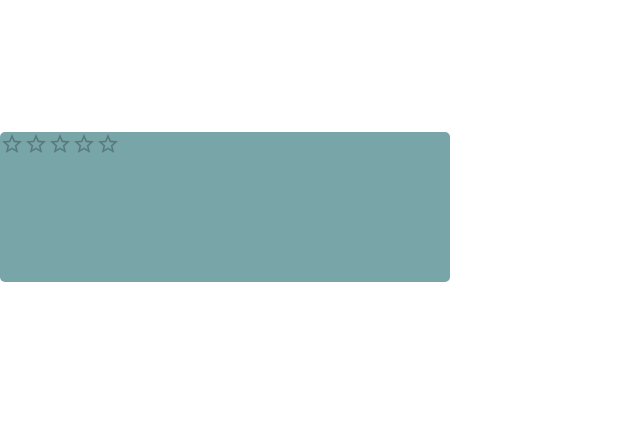
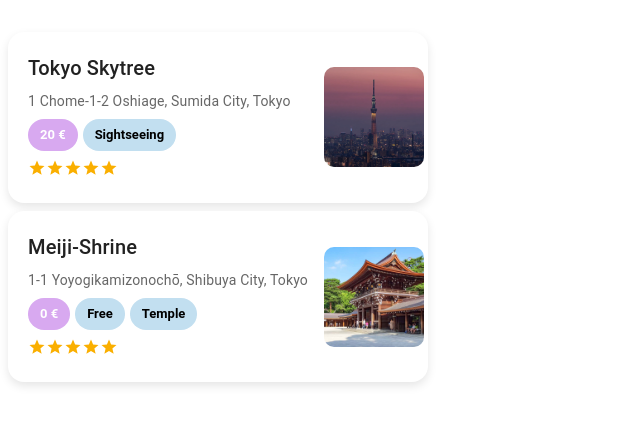
Before and after one commit to bunki1224/Softwareengineering-Projekt, a React (Vite) app in the folder TripAhead/: page / in a window 1280 px wide. Shown: the part 193-618 px from the top of the page, without its empty margins (0-640 px from the left). Built offline with nearby package versions, Linux system fonts and the light colour scheme.

Commit message:
upload of images for the Activities
upload of images for the Activities

```diff
--- a/TripAhead/src/App.jsx
+++ b/TripAhead/src/App.jsx
@@ -6,7 +6,26 @@
 
   return (
 	<>
-<Activity/>
+<Activity
+  title="Tokyo Skytree"
+  address="1 Chome-1-2 Oshiage, Sumida City, Tokyo"
+  price={20}
+  tags={['Sightseeing']}
+  rating={5}
+  image="./bilder/Skytree.png"
+/>
+
+<Activity
+  title="Meiji-Shrine"
+  address="1-1 Yoyogikamizonochō, Shibuya City, Tokyo"
+  price={0}
+  tags={['Free', 'Temple']}
+  rating={4.5}
+  image="./bilder/Meiji.jpg"
+/>
+
+
+
   </>
 )
 }
--- a/TripAhead/src/components/Activity.jsx
+++ b/TripAhead/src/components/Activity.jsx
@@ -1,11 +1,72 @@
-import CustomRating from "./CustomRating";
+import React from 'react';
+import { Card, CardContent, Typography, Chip, Box, Rating } from '@mui/material';
+import { styled } from '@mui/system';
 
-export default function Activity(){
-    return (
-        <>
-        <div style={{ borderRadius: '5px', backgroundColor: '#78A5A7', width: '450px', height: '150px'}}>
-        <CustomRating/>
-        </div>
-        </>
-    );
-}
+const ActivityCard = styled(Card)(({ theme }) => ({
+  display: 'flex',
+  justifyContent: 'space-between',
+  alignItems: 'center',
+  padding: theme.spacing(0.5),
+  margin: theme.spacing(1),
+  borderRadius: theme.spacing(2),
+  boxShadow: '0px 4px 10px rgba(0, 0, 0, 0.1)',
+}));
+
+const Thumbnail = styled('img')({
+  width: 100,
+  height: 100,
+  borderRadius: '10%',
+  objectFit: 'cover',
+});
+
+const PriceBadge = styled(Chip)({
+  backgroundColor: '#d8a9f0',
+  color: 'white',
+  fontWeight: 'bold',
+  marginRight: '5px',
+});
+
+const TagChip = styled(Chip)({
+  backgroundColor: '#c2dff0',
+  color: 'black',
+  fontWeight: 'bold',
+  marginRight: '5px',
+});
+
+const Activity = ({ title, address, price, tags, rating, image }) => {
+  return (
+	<ActivityCard>
+  	<CardContent sx={{ flex: 1 }}>
+    	{/* Title */}
+    	<Typography variant="h6" component="div" gutterBottom>
+      	{title}
+    	</Typography>
+
+    	{/* Address */}
+    	<Typography variant="body2" color="textSecondary">
+      	{address}
+    	</Typography>
+
+    	{/* Price and Tags */}
+    	<Box sx={{ display: 'flex', alignItems: 'center', mt: 1 }}>
+      	<PriceBadge label={`${price} €`} />
+
+      	{/* Render each tag as a Chip */}
+      	{tags.map((tag) => (
+        	<TagChip key={tag} label={tag} />
+      	))}
+    	</Box>
+
+    	{/* Rating */}
+    	<Box sx={{ mt: 1 }}>
+      	<Rating value={rating} readOnly size="small" />
+    	</Box>
+  	</CardContent>
+
+  	{/* Thumbnail */}
+  	<Thumbnail src={image} alt={title} />
+	</ActivityCard>
+  );
+};
+
+export default Activity;
```
Also changed, not shown: TripAhead/bilder/Meiji.jpg (added), TripAhead/bilder/Skytree.png (added).
